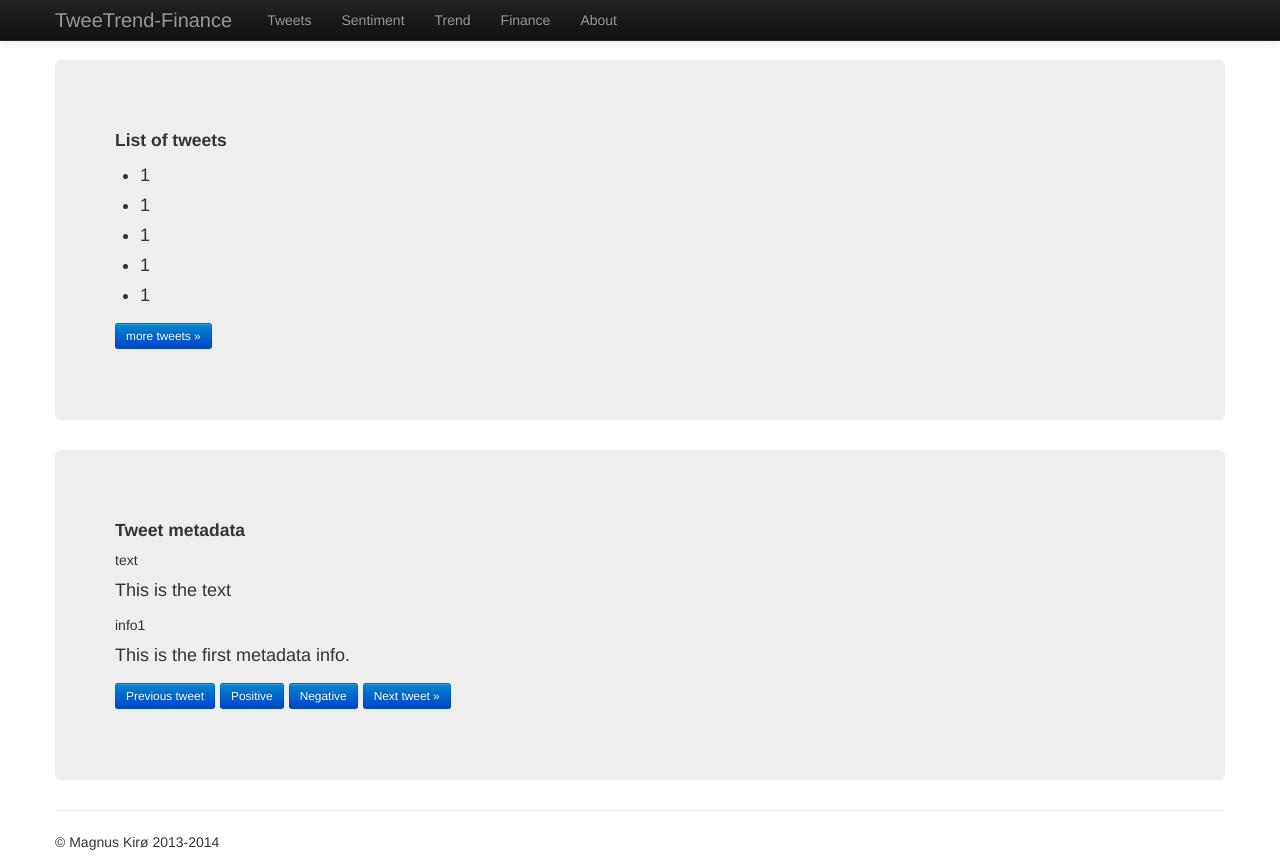
After one commit to magnuskiro/master, a Flask app: page /tweets in a window 1280 px wide. The commit adds this page. Run offline with Flask 2, Linux system fonts and the light colour scheme; some libraries are stand-ins or nearby versions.

Commit message:
added gui parts

```diff
--- /dev/null
+++ b/code/templates/base.html
@@ -0,0 +1,86 @@
+<!DOCTYPE html>
+<html lang="en">
+<head>
+    <meta charset="utf-8">
+    <title>TweeTrend-Finance</title>
+    <meta name="viewport" content="width=device-width, initial-scale=1.0">
+    <meta name="description" content="">
+    <meta name="author" content="">
+
+    <!-- Le styles -->
+    <link href="/static/bootstrap/css/bootstrap.css" rel="stylesheet">
+    <style>
+        body {
+        padding-top: 60px; /* 60px to make the container go all the way to the bottom of the topbar */
+        }
+    </style>
+    <link href="../assets/css/bootstrap-responsive.css" rel="stylesheet">
+
+    <!-- HTML5 shim, for IE6-8 support of HTML5 elements -->
+    <!--[if lt IE 9]>
+    <script src="/static/bootstrap/js/html5shiv.js"></script>
+    <![endif]-->
+
+    <!-- Fav and touch icons -->
+    <link rel="apple-touch-icon-precomposed" sizes="144x144" href="../assets/ico/apple-touch-icon-144-precomposed.png">
+    <link rel="apple-touch-icon-precomposed" sizes="114x114" href="../assets/ico/apple-touch-icon-114-precomposed.png">
+    <link rel="apple-touch-icon-precomposed" sizes="72x72" href="../assets/ico/apple-touch-icon-72-precomposed.png">
+    <link rel="apple-touch-icon-precomposed" href="../assets/ico/apple-touch-icon-57-precomposed.png">
+    <link rel="shortcut icon" href="../assets/ico/favicon.png">
+</head>
+
+<body>
+
+
+<div class="navbar navbar-inverse navbar-fixed-top">
+    <div class="navbar-inner">
+        <div class="container">
+            <button type="button" class="btn btn-navbar" data-toggle="collapse" data-target=".nav-collapse">
+                <span class="icon-bar"></span>
+                <span class="icon-bar"></span>
+                <span class="icon-bar"></span>
+            </button>
+            <a class="brand" href="/">TweeTrend-Finance</a>
+            <div class="nav-collapse collapse">
+                <ul class="nav">
+                    <li><a href="/tweets">Tweets</a></li>
+                    <li><a href="/sentimet">Sentiment</a></li>
+                    <li><a href="/trend">Trend</a></li>
+                    <li><a href="/finance">Finance</a></li>
+                    <li><a href="/about">About</a></li>
+                </ul>
+            </div><!--/.nav-collapse -->
+        </div>
+    </div>
+</div>
+
+<div class="container">
+    {% block content %}{% endblock %}
+
+    <hr>
+
+    <footer>
+        <p>&copy; Magnus Kirø 2013-2014</p>
+    </footer>
+
+</div> <!-- /container -->
+
+<!-- Le javascript
+================================================== -->
+<!-- Placed at the end of the document so the pages load faster -->
+<script src="/statis/bootstrap/js/jquery.js"></script>
+<script src="/statis/bootstrap/js/bootstrap-transition.js"></script>
+<script src="/statis/bootstrap/js/bootstrap-alert.js"></script>
+<script src="/statis/bootstrap/js/bootstrap-modal.js"></script>
+<script src="/statis/bootstrap/js/bootstrap-dropdown.js"></script>
+<script src="/statis/bootstrap/js/bootstrap-scrollspy.js"></script>
+<script src="/statis/bootstrap/js/bootstrap-tab.js"></script>
+<script src="/statis/bootstrap/js/bootstrap-tooltip.js"></script>
+<script src="/statis/bootstrap/js/bootstrap-popover.js"></script>
+<script src="/statis/bootstrap/js/bootstrap-button.js"></script>
+<script src="/statis/bootstrap/js/bootstrap-collapse.js"></script>
+<script src="/statis/bootstrap/js/bootstrap-carousel.js"></script>
+<script src="/statis/bootstrap/js/bootstrap-typeahead.js"></script>
+
+</body>
+</html>
--- /dev/null
+++ b/code/templates/tweets.html
@@ -0,0 +1,36 @@
+{% extends "base.html" %}
+{% block content %}
+<div class="container">
+
+    <!-- Tweet list -->
+    <div class="hero-unit">
+        <h4>List of tweets</h4>
+
+        <ul>
+            <li>1</li>
+            <li>1</li>
+            <li>1</li>
+            <li>1</li>
+            <li>1</li>
+        </ul>
+        <p>
+            <a href="#" class="btn btn-primary btn-small">more tweets &raquo;</a>
+        </p>
+    </div>
+
+    <!-- Metadata about the tweet -->
+    <div class="hero-unit">
+        <h4>Tweet metadata</h4>
+
+        <label>text</label> <p>This is the text</p>
+        <label>info1</label><p>This is the first metadata info.</p>
+
+        <p>
+            <a href="#" class="btn btn-primary btn-small">Previous tweet</a>
+            <a href="#" class="btn btn-primary btn-small">Positive</a>
+            <a href="#" class="btn btn-primary btn-small">Negative</a>
+            <a href="#" class="btn btn-primary btn-small">Next tweet &raquo;</a>
+        </p>
+    </div>
+
+{% endblock %}
--- a/code/views.py
+++ b/code/views.py
@@ -1,13 +1,38 @@
 from flask import render_template
 from app import app
 
+
+# API routes to be created
+
+#
 @app.route('/')
 def homepage():
     return render_template('main.html')
 
-# routes to be created
 
-# API routes to be created
+@app.route('/tweets')
+def tweets():
+    return render_template('tweets.html')
+
+
+@app.route('/sentiment')
+def sentiment():
+    return render_template('sentiment.html')
+
+
+@app.route('/trend')
+def trend():
+    return render_template('trend.html')
+
+
+@app.route('/finance')
+def finance():
+    return render_template('finance.html')
+
+
+@app.route('/about')
+def about():
+    return render_template('about.html')
 
 
 @app.errorhandler(404)
```
Also changed, not shown: code/templates/main.html (+6 -89 lines).
